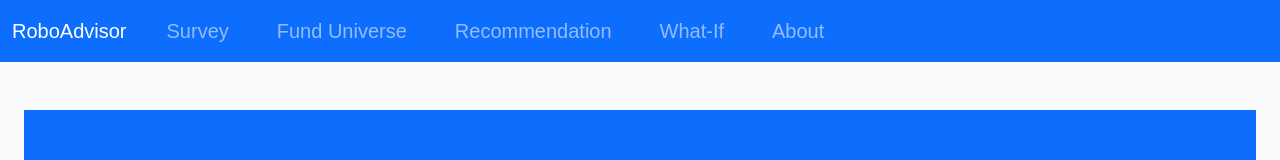
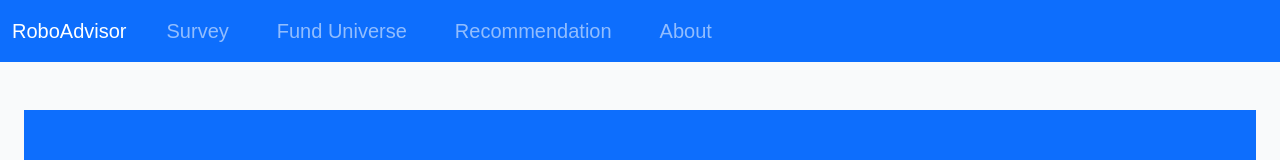
Before and after one commit to brandonchua/roboadvisor-web, a Next.js app: page / in a window 1280 px wide. Shown: the top 160 px of the page. Built offline with nearby package versions, Linux system fonts and the light colour scheme.

Commit message:
updated nav

```diff
--- a/src/app/components/NavBar.tsx
+++ b/src/app/components/NavBar.tsx
@@ -22,9 +22,6 @@ export default function NavBar() {
             <Nav.Link as={Link} href="/recommendation" className="mx-3 py-2 fs-5">
               Recommendation
             </Nav.Link>
-            <Nav.Link as={Link} href="/what-if" className="mx-3 py-2 fs-5">
-              What-If
-            </Nav.Link>
             <Nav.Link as={Link} href="/about" className="mx-3 py-2 fs-5">
               About
             </Nav.Link>
```
